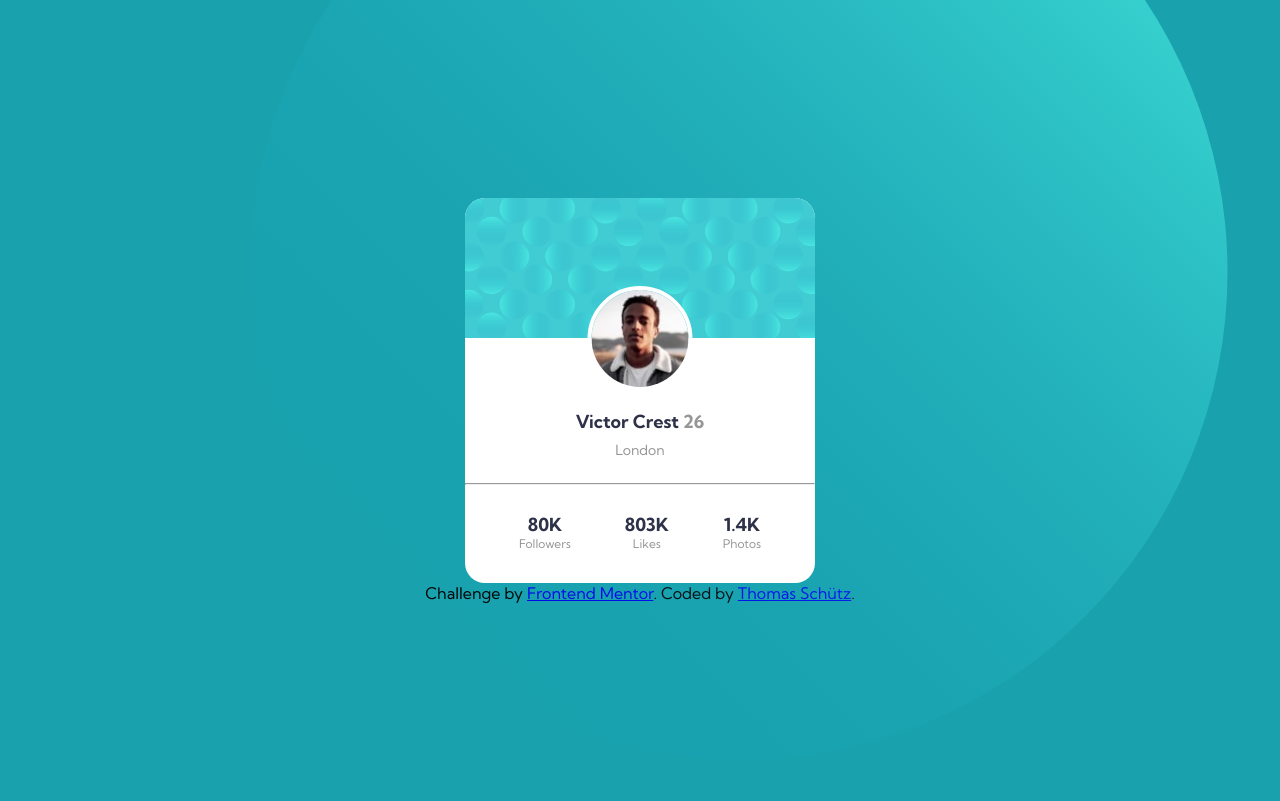
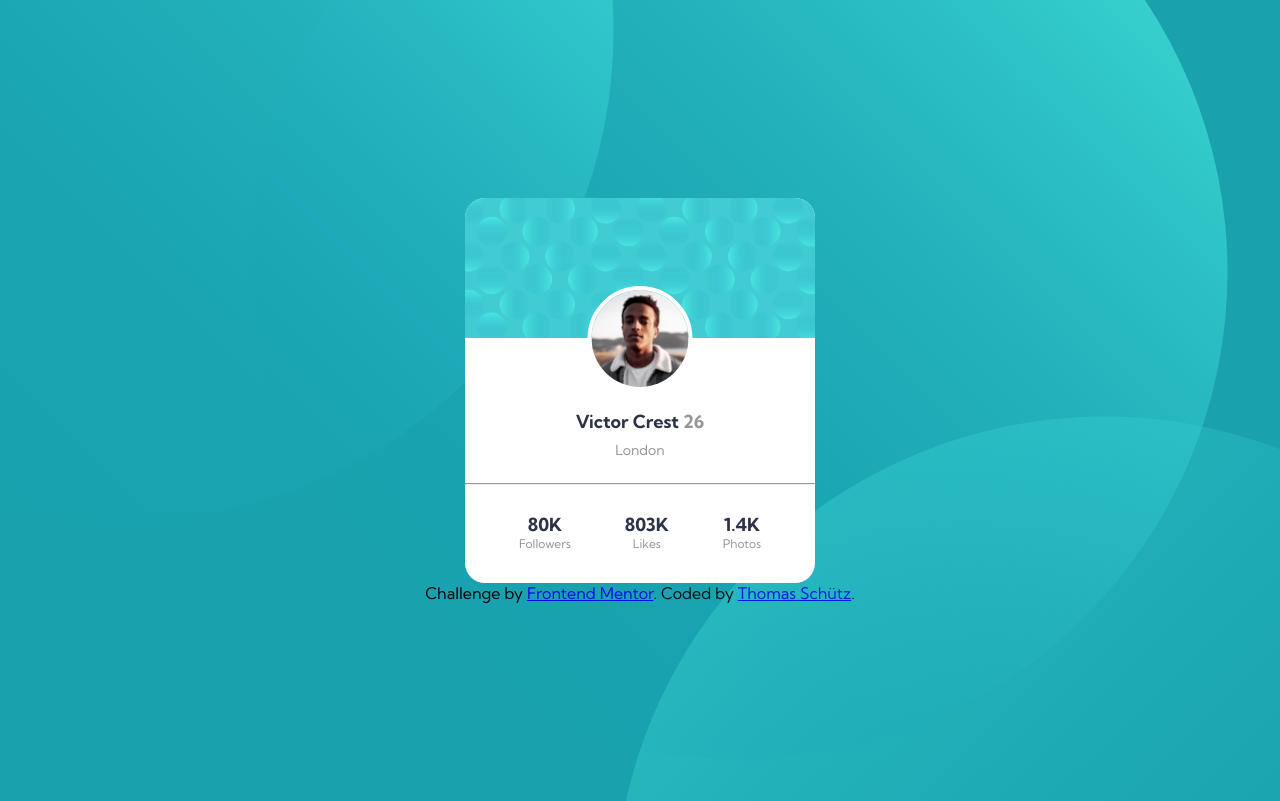
Before and after one commit to Nospiel-code/frontend-mentor-profile-card, a plain HTML site: page index.html in a window 1280 px wide. Shown: the top 801 px of the page. Drawn offline with Linux system fonts and the light colour scheme.

Commit message:
Update styles.css

```diff
--- a/styles.css
+++ b/styles.css
@@ -20,6 +20,10 @@ body{
     justify-content: center;
     flex-direction: column;
     height: 100vh;
+    background-color: var(--Dark-cyan);
+    background-image: url(./images/bg-pattern-top.svg), url(./images/bg-pattern-bottom.svg);
+    background-repeat: no-repeat, no-repeat;
+    background-position: right 52vw bottom 35vh, left 48vw top 52vh;
 }
 
 .container{
```
